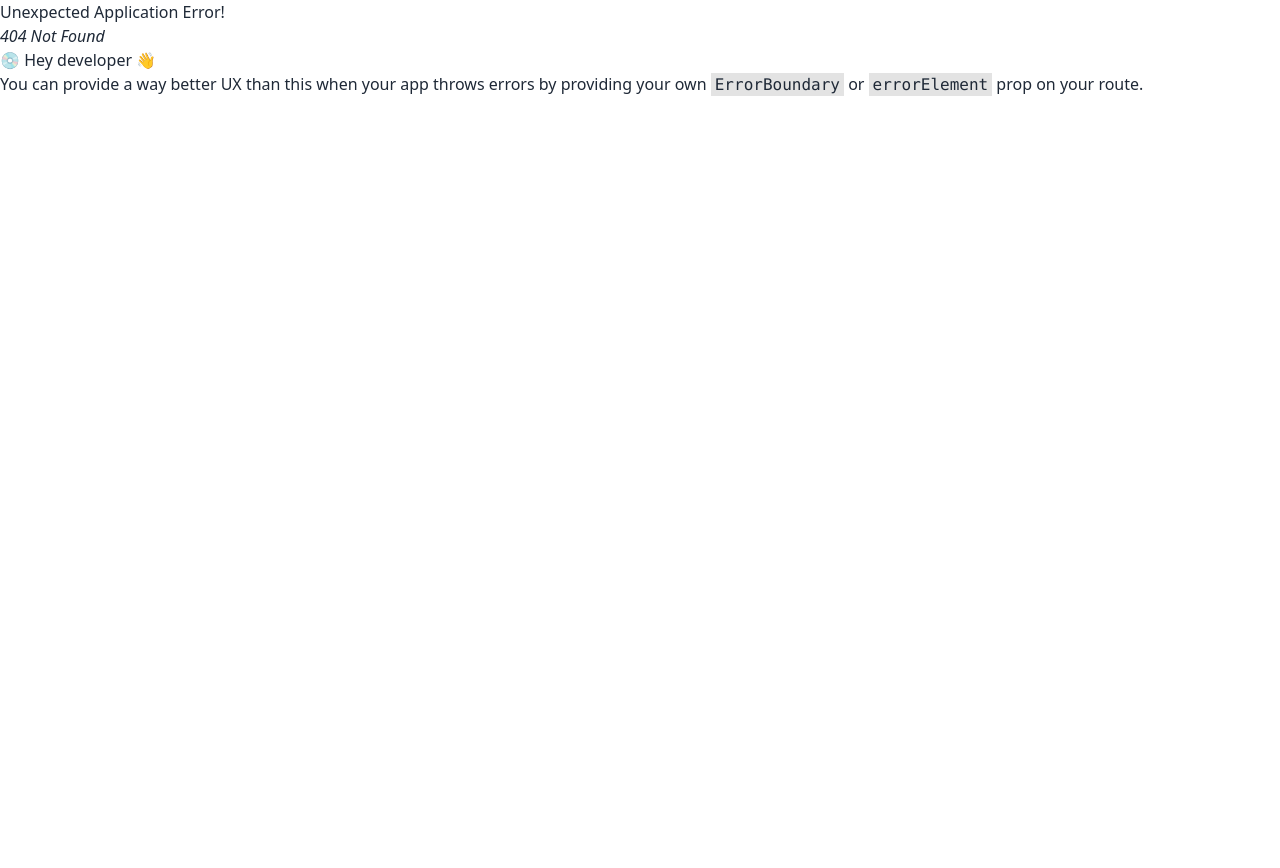
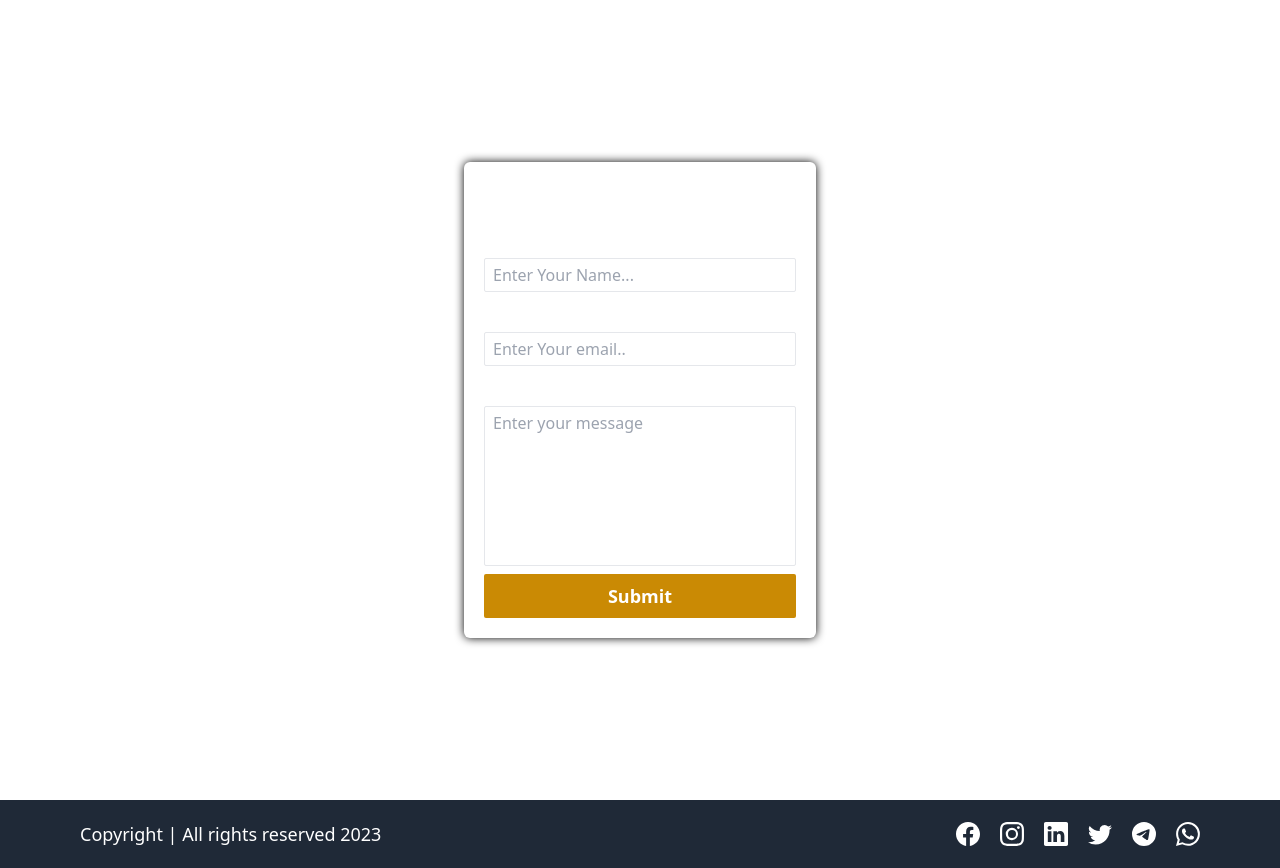
Before and after one commit to Klnishant/LMS-FronEnd, a React (Vite) app: page /contact in a window 1280 px wide. Before the commit this address had no page. Before the commit the page ends 800 px from the top, so only its background shows below. Built offline with nearby package versions, Linux system fonts and the light colour scheme.

Commit message:
create Contact us Page

```diff
--- a/src/App.jsx
+++ b/src/App.jsx
@@ -3,6 +3,7 @@
 import HomePage from "./pages/HomePage";
 import Denied from "./pages/Denied";
 import About from "./pages/About";
+import Contact from "./pages/Contact";
 
 
 function App (){
@@ -13,6 +14,7 @@
             <Route path='/' element={<HomePage />} />
             <Route path="/denied" element={<Denied />} />
             <Route path="/about" element={<About />} />
+            <Route path="/contact" element={<Contact />} />
         </Route>
     )
 )
--- /dev/null
+++ b/src/pages/Contact.jsx
@@ -0,0 +1,101 @@
+import React, { useState } from 'react'
+import toast from "react-hot-toast"
+import axiosInstance from "../Helpers/axiosInstance"
+
+function Contact() {
+
+    const [userInput,setUserInput] = useState({
+        name:"",
+        email:"",
+        message:"",
+    });
+
+    const handleInputChange = (e) =>{
+        const {name,value} = e.target;
+
+        setUserInput({
+            ...userInput,
+            [name]:value
+        });
+    }
+
+    const handleFormSubmit = async (e)=> {
+        e.preventDefault();
+
+        if (!userInput.name || !userInput.email || !userInput.message) {
+            toast.error("all fields are mandatory");
+            return;
+        }
+
+        try {
+            const response = axiosInstance.post("/contact",userInput);
+            toast.promise(response,{
+                loading:"sumbiting your message",
+                success:"form submited successfully",
+                error:"failed to submit the form"
+            });
+
+            const contactResponse = await response;
+
+            if (contactResponse?.data?.success) {
+                setUserInput({
+                    name:"",
+                    email:"",
+                    message:"",
+                });
+            }
+        } catch (err) {
+            toast.error("operation failed");
+        }
+    }
+  return (
+    <>
+        <div className='flex items-center justify-center h-[100vh]'>
+            <form
+             noValidate
+             onSubmit={handleFormSubmit}
+             className='flex flex-col items-center justify-center text-white gap-2 p-5 rounded-md shadow-[0_0_10px_black] w-[22rem] '
+            >
+                <h1 className='text-3xl font-semibold'>
+                    Contact Form
+                </h1>
+                <div className='flex flex-col w-full gap-1'>
+                    <label htmlFor='name' className='text-xl font-semibold'>Name</label>
+                    <input type="text"
+                     id='name'
+                     name='name'
+                     value={userInput.name}
+                     placeholder='Enter Your Name...'
+                     onChange={handleInputChange}
+                     className='bg-transparent border px-2 py-1 rounded-sm' />
+                </div>
+                <div className='flex flex-col w-full gap-1'>
+                    <label htmlFor="email" className='text-xl font-semibold'>email</label>
+                    <input
+                     type="email"
+                     name='email'
+                     id='email'
+                     value={userInput.email}
+                     placeholder='Enter Your email..'
+                     onChange={handleInputChange}
+                     className='bg-transparent border px-2 py-1 rounded-sm' />
+                </div>
+                <div className='flex flex-col w-full gap-1'>
+                    <label htmlFor="message" className='text-xl font-semibold'>message</label>
+                    <textarea name="message"
+                     id="message"
+                     value={userInput.message}
+                     placeholder='Enter your message'
+                     onChange={handleInputChange}
+                     className="bg-transparent border px-2 py-1 rounded-sm resize-none h-40"></textarea>
+                </div>
+                <button type='submit' className="w-full bg-yellow-600 hover:bg-yellow-500 transition-all ease-in-out duration-300 rounded-sm py-2 font-semibold text-lg cursor-pointer">
+                    Submit
+                </button>
+            </form>
+        </div>
+    </>
+  )
+}
+
+export default Contact
```
